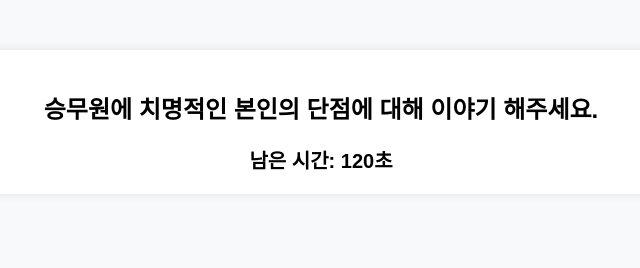
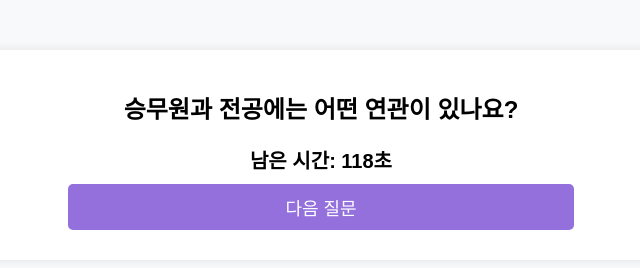
Before and after one commit to excrewhj/-KOR-cabin-crew-questions-practice, a plain HTML site: page index.html in a window 1280 px wide. Both pictures are taken after a click on the button "1. 필수 기출 문제". Shown: the whole page, without its empty margins (319-959 px from the left). Drawn offline with Linux system fonts and the light colour scheme.

Commit message:
Update index.html

```diff
--- a/index.html
+++ b/index.html
@@ -19,10 +19,10 @@
     <div class="container" id="mainPage">
         <h2>국내항공사 면접 순발력 키우기</h2>
         <p class="copyright">Platinum Crew</p>
-        <button class="btn purple-btn" onclick="startQuiz()">1. 필수 기출 문제</button>
-        <button class="btn purple-btn">2. 돌발질문</button>
-        <button class="btn purple-btn">3. 시사문제</button>
-        <button class="btn purple-btn">4. 롤플레잉</button>
+        <button class="btn purple-btn" onclick="startQuiz(1)">1. 필수 기출 문제</button>
+        <button class="btn purple-btn" onclick="startQuiz(2)">2. 돌발질문</button>
+        <button class="btn purple-btn" onclick="startQuiz(3)">3. 시사문제</button>
+        <button class="btn purple-btn" onclick="startQuiz(4)">4. 롤플레잉</button>
     </div>
 
     <div class="container hidden" id="quizPage">
@@ -33,32 +33,23 @@
     </div>
 
     <script>
-        const questions = [
-            "전공소개 해 주세요", "전공을 왜 선택했나요?", "승무원과 전공에는 어떤 연관이 있나요?", "본인이 승무원이 된다면, 해당 전공이 어떻게 도움이 된다고 생각하나요?",
-            "전공을 살리지 않는 이유는 뭔가요?", "휴학 / 졸업 후 공백기가 있네요? 이 때 뭐했나요?",
-            "대학 생활 중에 가장 기억에 남는 활동은 어떤게 있나요?", "지금까지 살면서 후회되는 점은 이야기 해주세요.", "지금 일을 한다면 무엇을 하고, 그걸 왜 관두려고 하는지",
-            "서비스 경험을 하면서 힘들었던 점 이야기 해주세요.", "본인이 다른 지원자보다 이것만큼은 잘한다. 강점이다. 하는 것 이야기해주세요.", "본인의 성격에 대해 이야기 해주세요.",
-            "본인의 단점은 뭔가요?", "승무원에 치명적인 본인의 단점에 대해 이야기 해주세요.", "언제 가장 스트레스를 받나요?", "스트레스를 받으면 어떻게 해소하나요?",
-            "여가시간에 주로 뭐하세요?", "승무원이 되면 체력적으로 힘들텐데, 체력관리 어떻게 하나요?", "롤모델이 누군가요?", "승무원이 되기 위해서 어떤 노력을 했나요?",
-            "첫지원자라면 승무원 준비는 어떻게 했나요?", "재지원자라면 왜 떨어진 것 같나요? 그리고 어떤 점이 달라져서 왔나요?", "서비스란 뭐라고 생각하세요?",
-            "승무원은 어떤 일을 하는 사람인가요?", "승무원이 되면 어떤 승무원이 되고 싶으세요?", "승무원이 되면 어떤 장점이 있을까요?", "승무원이 되면 어떤 단점이 있을까요?",
-            "승무원에게 이것만큼은 꼭 필요하다! 하는 자질/역량은 어떤게 있나요?", "본인이 가진 승무원의 자질 하나 이야기 해주세요.", "승무원으로 일할 때 생각과 다르게 너무 힘들면 어떻게 극복할 건가요?",
-            "본인의 직업관에 대해 말해주세요.", "내가 받아봤던 최고의 서비스 이야기 해주세요.", "내가 받아봤던 최악의 서비스 이야기 해주세요.", "다른 항공사 지원해본적 있나요? 지원해봤으면 왜 우리회사에 오려고 하는지?",
-            "자기소개 해주세요.", "자기소개 + 지원동기 합쳐서 1분안에 말해주세요.", "자신을 한단어로 소개해주세요.", "자신을 색깔에 비유해서 설명해주세요.", "왜 승무원이 되고 싶나요?",
-            "왜 우리 항공사에서 일하고 싶은지?", "우리항공사만의 장점이 뭐라고 생각하세요?", "우리항공사가 가진 단점은 뭘까요? 그러면 그걸 어떻게 개선해야 할지도 말해주세요.",
-            "우리 항공사에 추천하고 싶은 신규 취항지와 그 이유를 말해주세요.", "우리 항공사에 추천하고 싶은 신규 기내서비스 추천해주세요.", "우리 항공사에 추천하고 싶은 신규 기내식 추천해주세요.",
-            "우리 항공사의 모델을 새롭게 뽑는다면 누구를 추천하고 싶은지?", "우리항공사 최근 기사 이야기 해주세요.", "우리회사에 대해 아는 것 하나씩 말해보세요.", "우리 항공사 하면 떠오르는 이미지 이야기 해주세요.",
-            "우리 항공사는 이런 색깔이다. 하는 것 이야기 해주세요.", "우리 항공사 서비스 중 가장 해보고 싶은 것은?", "우리 항공사 유니폼에 대해 어떻게 생각하는지?"
-        ];
+        const questionCategories = {
+            1: ["전공소개 해 주세요", "전공을 왜 선택했나요?", "승무원과 전공에는 어떤 연관이 있나요?", "본인이 승무원이 된다면, 해당 전공이 어떻게 도움이 된다고 생각하나요?"],
+            2: ["역지사지에 대해 이야기 해보세요", "가장 자신있는 집안일과 노하우", "오늘 집에서 나오는 순간까지 '아..나 이거 부족한데 괜찮을까?' 했던 것에 대해 이야기 해보기"],
+            3: ["최근 사회 이슈나 키워드로 어떤 것을 꼽을 수 있을까요?", "과학 기술 발전에 대해 어떻게 생각하나요?", "sns 사용하는지? sns 사용에 대해 어떻게 생각하는지?"],
+            4: ["승객이 컴플레인을 건다면 어떻게 할건지?", "기내에서 작은 전자기기가 화재가 난다면 어떻게 할 것인지?", "20대, 30대 여성들이 정말 까다로운데 어떻게 서비스를 할건지?"]
+        };
 
         let selectedQuestions = [];
         let currentQuestionIndex = 0;
         let timer;
 
-        function startQuiz() {
+        function startQuiz(category) {
             document.getElementById('mainPage').classList.add('hidden');
             document.getElementById('quizPage').classList.remove('hidden');
-            selectedQuestions = questions.sort(() => 0.5 - Math.random()).slice(0, 5);
+
+            // 카테고리별 질문에서 3개 랜덤 선택
+            selectedQuestions = questionCategories[category].sort(() => 0.5 - Math.random()).slice(0, 3);
             currentQuestionIndex = 0;
             showQuestion();
         }
@@ -66,7 +57,7 @@
         function showQuestion() {
             if (currentQuestionIndex < selectedQuestions.length) {
                 document.getElementById('question').innerText = selectedQuestions[currentQuestionIndex];
-                document.getElementById('nextBtn').classList.add('hidden');
+                document.getElementById('nextBtn').classList.remove('hidden');
                 startTimer();
             } else {
                 document.getElementById('question').innerText = "질문이 끝났습니다!";
@@ -75,6 +66,26 @@
             }
         }
 
+        function nextQuestion() {
+            clearInterval(timer);
+            currentQuestionIndex++;
+            showQuestion();
+        }
+
+        function startTimer() {
+            let timeLeft = 120;
+            document.getElementById('timer').innerText = `남은 시간: ${timeLeft}초`;
+            timer = setInterval(() => {
+                timeLeft--;
+                document.getElementById('timer').innerText = `남은 시간: ${timeLeft}초`;
+                if (timeLeft <= 0) {
+                    clearInterval(timer);
+                    currentQuestionIndex++;
+                    showQuestion();
+                }
+            }, 1000);
+        }
+
         function returnToMain() {
             location.reload();
         }
```
